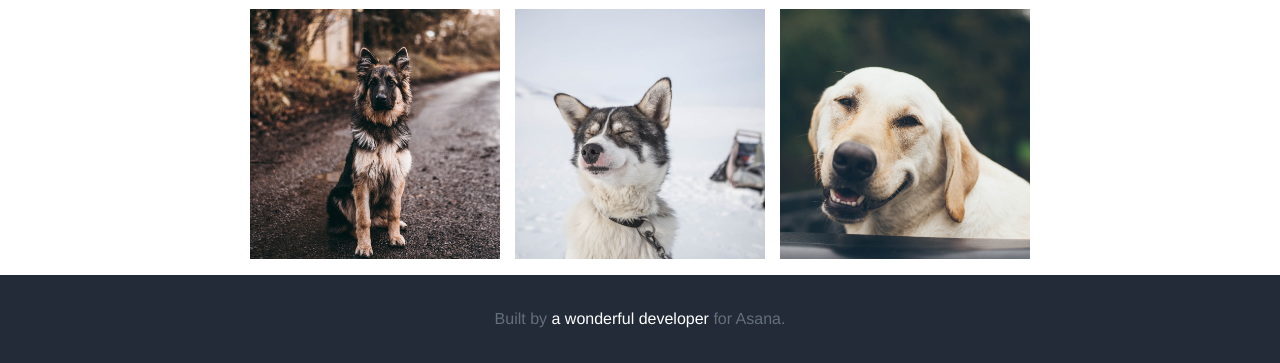
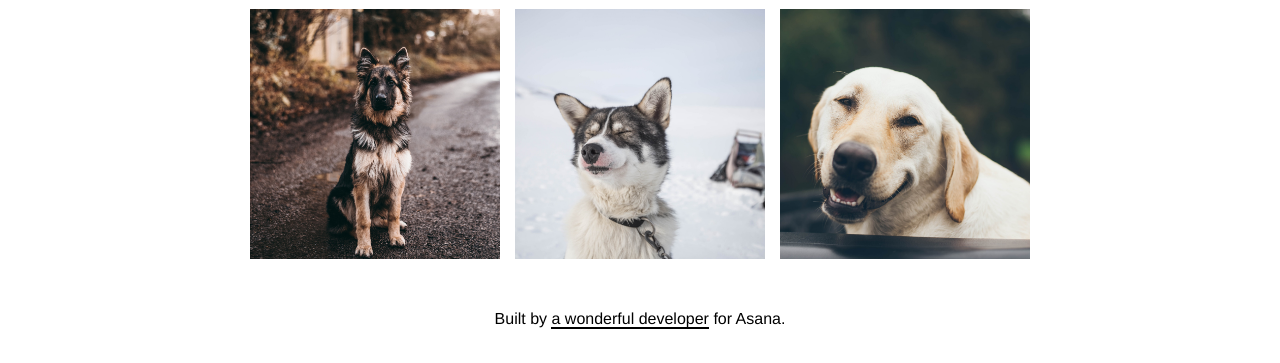
Before and after one commit to garyjzhao/asana-coding-challenge, a Gatsby site: page / in a window 1280 px wide. Shown: the part 1501-1864 px from the top of the page. Built offline with nearby package versions, Linux system fonts and the light colour scheme; Gatsby itself is replaced by a stand-in of ours.

Commit message:
Updated Footer to have more contrast

```diff
--- a/src/components/Footer.js
+++ b/src/components/Footer.js
@@ -2,17 +2,14 @@ import React from "react";
 import styled from "styled-components";
 
 const GlobalFooter = styled.footer`
-  color: var(--color);
-  background-color: var(--footer);
+  color: var(--color-link);
   font-family: var(--font-sans-serif);
   text-align: center;
   padding: 16px;
   a {
     color: var(--color-link);
     text-decoration: none;
-    &:hover {
-      border-bottom: 2px solid var(--color-link);
-    }
+    border-bottom: 2px solid var(--color-link);
   }
 `;
 
--- a/src/components/layout.js
+++ b/src/components/layout.js
@@ -12,15 +12,13 @@ const theme = {
   serif: "Georgia, serif",
   sansSerif: '"Helvetica Neue", Helvetica, Arial, sans-serif',
   color: "#646f79",
-  colorLink: "#fff",
-  footerColor: "#222b37"
+  colorLink: "#000"
 };
 const CSSVariables = styled.div`
   --font-serif: ${props => props.theme.serif};
   --font-sans: ${props => props.theme.sansSerif};
   --color: ${props => props.theme.color};
   --color-link: ${props => props.theme.colorLink};
-  --footer: ${props => props.theme.footerColor};
 
   font-family: var(--font-sans);
   font-weight: normal;
```
